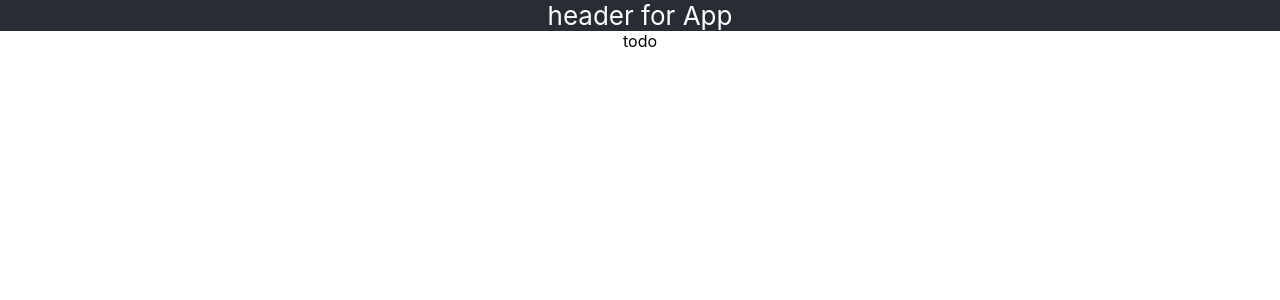
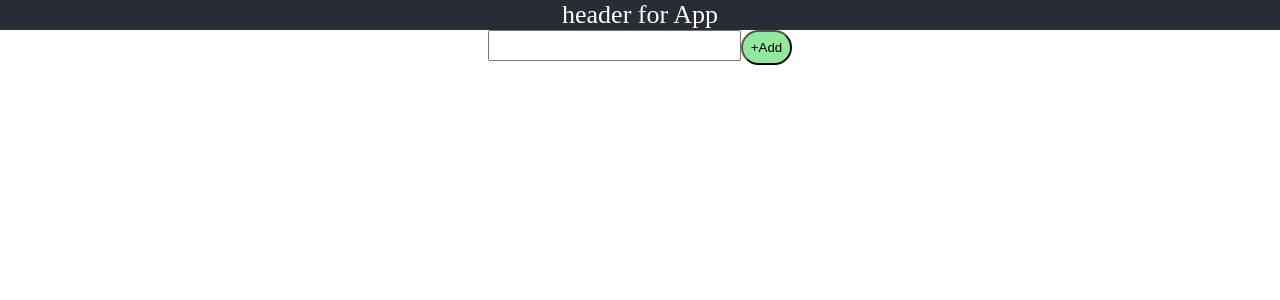
Before and after one commit to StanislavM31/todo, a React (Create React App) app in the folder todo/: page / in a window 1280 px wide. Shown: the top 300 px of the page. Built offline with nearby package versions, Linux system fonts and the light colour scheme.

Commit message:
:addTodo

```diff
--- a/todo/src/App.css
+++ b/todo/src/App.css
@@ -37,3 +37,34 @@
     transform: rotate(360deg);
   }
 }
+
+
+button{
+  background-color: rgba(128, 229, 141, 0.856);
+  border-radius: 20px;
+  padding: 8px;
+}
+input{
+  height: 25px;
+}
+@import url('https://fonts.googleapis.com/css2?family=Montserrat:wght@500&display=swap');
+
+body, input{
+  font: 400 20px "Montserrat";
+}
+ul{
+  display: flex;
+  flex-direction: column;
+  justify-content: center;
+  gap:0.5rem;
+}
+li{
+  text-decoration: none;
+  margin-left: -300px;
+}
+.delete{
+  color:red;
+}
+.delete:hover{
+  cursor: pointer;
+}
--- a/todo/src/App.js
+++ b/todo/src/App.js
@@ -1,14 +1,39 @@
 /* import logo from './logo.svg'; */
-import './App.css';
+import { useState } from "react";
+import "./App.css";
 
 function App() {
+  const [todos, setTodos] = useState([]);
+  const [text, setText] = useState("");
+  const addTodo = () => {
+    if (text.trim().length) {
+      setTodos([
+        ...todos,
+        {
+          id: new Date().toISOString(),
+          text,
+          completed: false,
+        },
+      ]);
+    }
+  };
   return (
     <div className="App">
-      <header className="App-header">
-          header for App
-      </header>
+      <header className="App-header">header for App</header>
       <body>
-        todo
+        <label htmlFor="">
+          <input type="text" onChange={(e) => setText(e.target.value)}/>
+          <button onClick={addTodo}>+Add</button>
+        </label>
+        <ul>
+          {todos.map((todo) => (
+            <li key={todo.id}>
+              <input type="checkbox" />
+              <span>{todo.text}</span>
+              <span className="delete">&times;</span>
+            </li>
+          ))}
+        </ul>
       </body>
     </div>
   );
```
